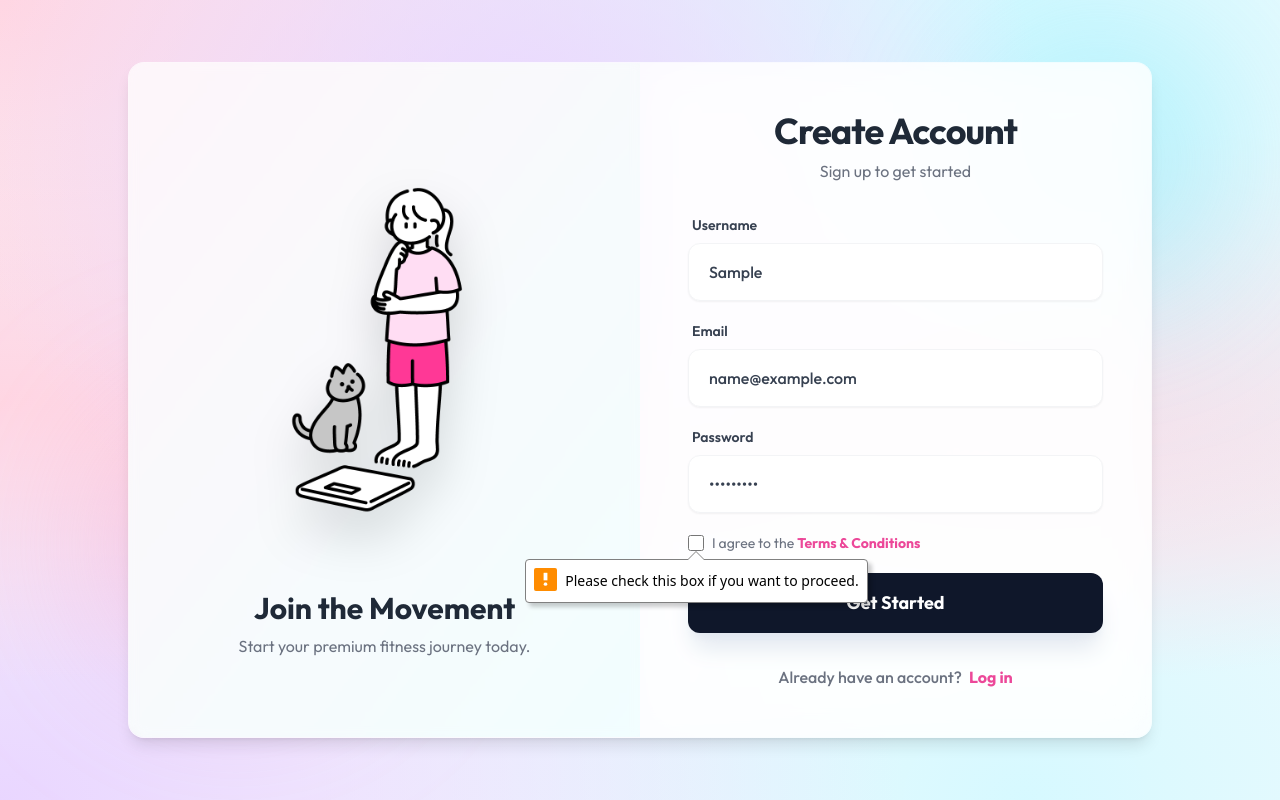
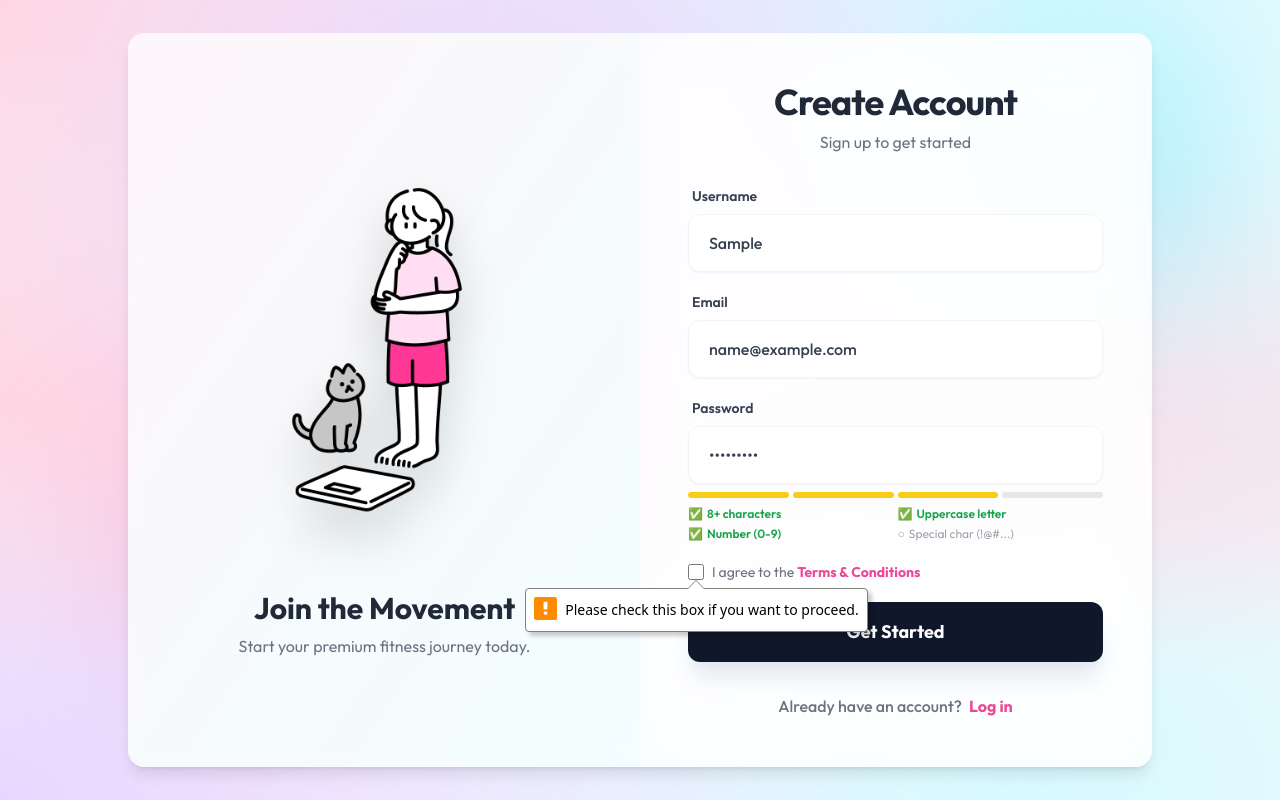
Before and after one commit to QuantumEmpress/-fitness-tracker, a React (Vite) app in the folder fitness-tracker-frontend/: page /signup in a window 1280 px wide. Both pictures are taken after typing "Sample", "name@example.com", "Sample123" into the empty fields and a click on the button "Get Started". Built offline with nearby package versions, Linux system fonts and the light colour scheme.

Commit message:
feat: reduce token expiry to 15min, add password strength UI on signup

```diff
--- a/fitness-tracker-frontend/src/pages/Signup.jsx
+++ b/fitness-tracker-frontend/src/pages/Signup.jsx
@@ -99,6 +99,39 @@ const Signup = () => {
                                     placeholder="Create a strong password"
                                     required
                                 />
+                                {/* Password Strength Indicator */}
+                                {formData.password.length > 0 && (
+                                    <div className="mt-2 space-y-2">
+                                        {/* Strength bar */}
+                                        <div className="flex gap-1">
+                                            {[1, 2, 3, 4].map(i => {
+                                                const score = [
+                                                    formData.password.length >= 8,
+                                                    /[A-Z]/.test(formData.password),
+                                                    /[0-9]/.test(formData.password),
+                                                    /[^A-Za-z0-9]/.test(formData.password)
+                                                ].filter(Boolean).length;
+                                                const colors = ['bg-red-400', 'bg-orange-400', 'bg-yellow-400', 'bg-green-500'];
+                                                return (
+                                                    <div key={i} className={`h-1.5 flex-1 rounded-full transition-all duration-300 ${i <= score ? colors[score - 1] : 'bg-gray-200'}`} />
+                                                );
+                                            })}
+                                        </div>
+                                        {/* Rules checklist */}
+                                        <div className="grid grid-cols-2 gap-1 text-xs">
+                                            {[
+                                                { rule: formData.password.length >= 8, label: '8+ characters' },
+                                                { rule: /[A-Z]/.test(formData.password), label: 'Uppercase letter' },
+                                                { rule: /[0-9]/.test(formData.password), label: 'Number (0-9)' },
+                                                { rule: /[^A-Za-z0-9]/.test(formData.password), label: 'Special char (!@#...)' },
+                                            ].map(({ rule, label }) => (
+                                                <span key={label} className={`flex items-center gap-1 transition-colors duration-200 ${rule ? 'text-green-600 font-semibold' : 'text-gray-400'}`}>
+                                                    <span>{rule ? '✅' : '○'}</span>{label}
+                                                </span>
+                                            ))}
+                                        </div>
+                                    </div>
+                                )}
                             </div>
 
                             <div className="flex items-center text-sm text-gray-500 mt-2">
```
Also changed, not shown: 5 other files (tests, documents, lock files or other folders).
